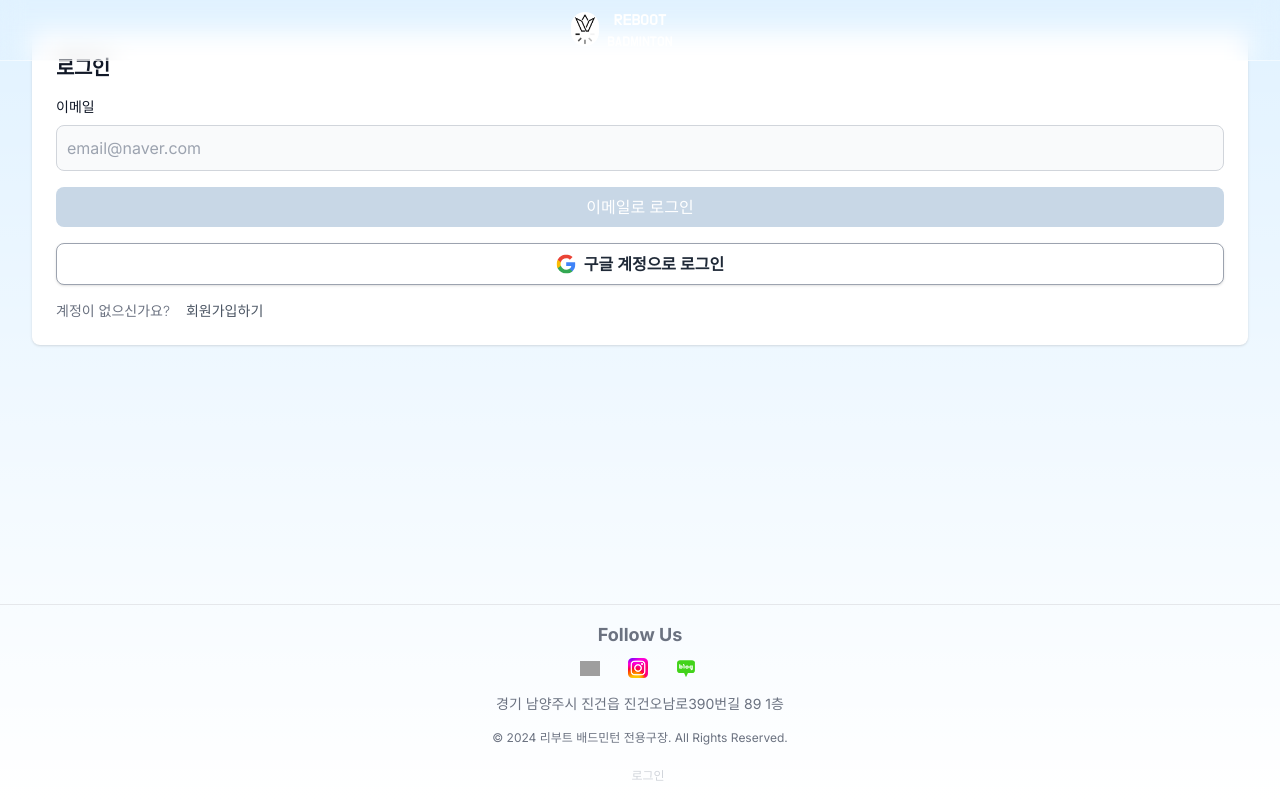
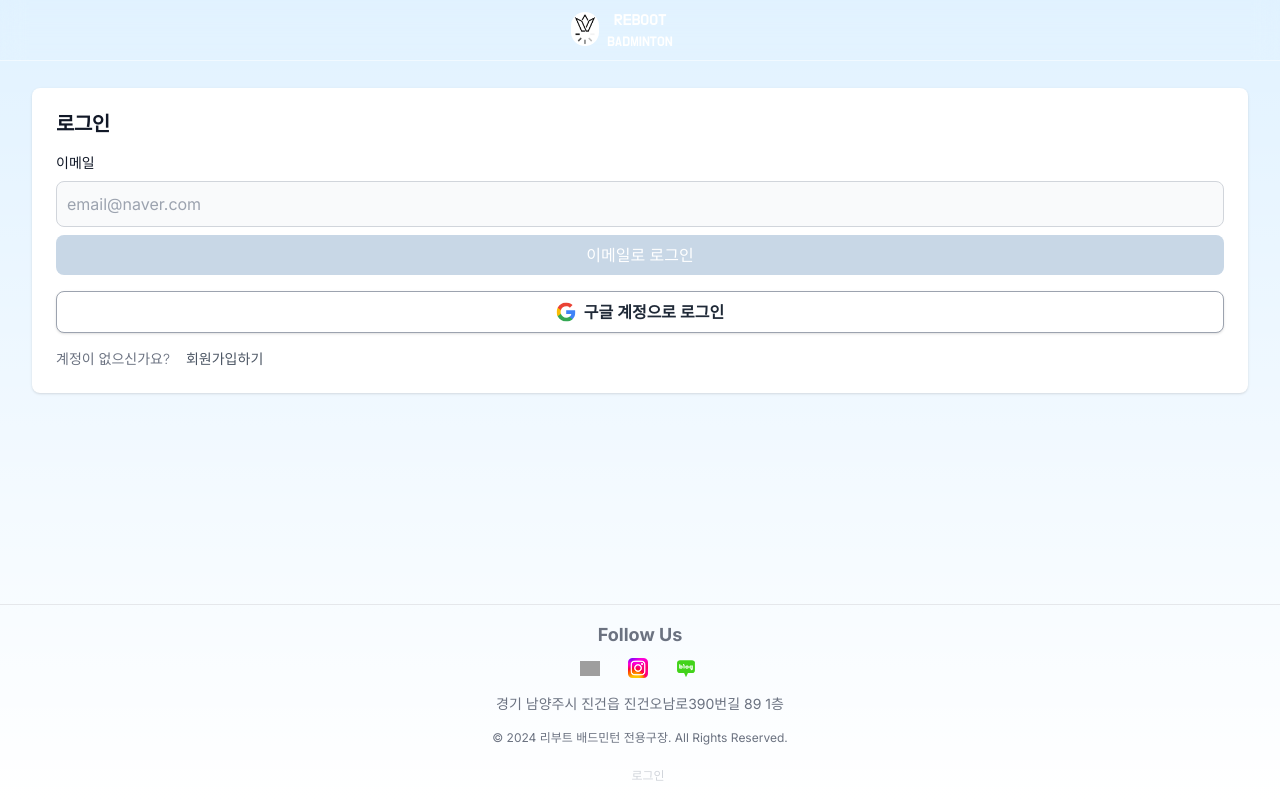
Before and after one commit to reboot-badminton/reboot-homepage, a Next.js app: page /login in a window 1280 px wide. Built offline with nearby package versions, Linux system fonts and the light colour scheme; no server answers; grey boxes are pictures that could not be loaded.

Commit message:
로그인 화면 헤더 안겹치게 수정, 이메일입력창과 로그인버튼 간격 줄임

```diff
--- a/app/login/page.tsx
+++ b/app/login/page.tsx
@@ -50,7 +50,7 @@ export default function Login() {
   }, [isSignedUp, router]);
 
   return (
-    <main className="flex flex-col items-center justify-center p-8">
+    <main className="flex flex-col items-center justify-center p-8 mt-14">
       <div className="w-full bg-white rounded-lg shadow md:mt-0 sm:max-w-md xl:p-0">
         <div className="p-6 space-y-4 md:space-y-6 sm:p-8">
           <h1 className="text-xl font-bold leading-tight tracking-tight text-gray-900 md:text-2xl">
--- a/components/authentication/EmailVerification.tsx
+++ b/components/authentication/EmailVerification.tsx
@@ -150,7 +150,7 @@ export default function EmailVerification({
   }, [email]);
 
   return (
-    <div className="space-y-4 md:space-y-6">
+    <div className="space-y-2 md:space-y-6">
       {state !== State.VERIFIED && (
         <div>
           <label
```
